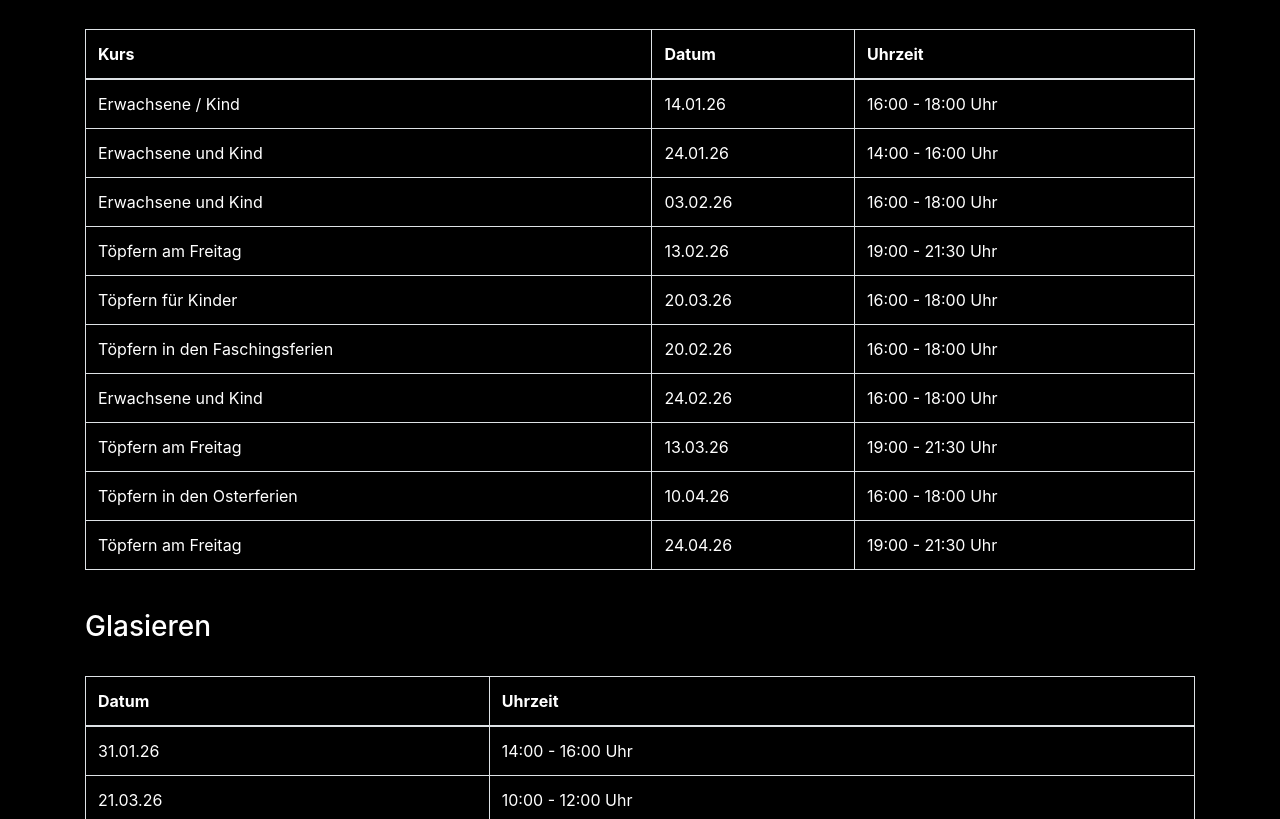
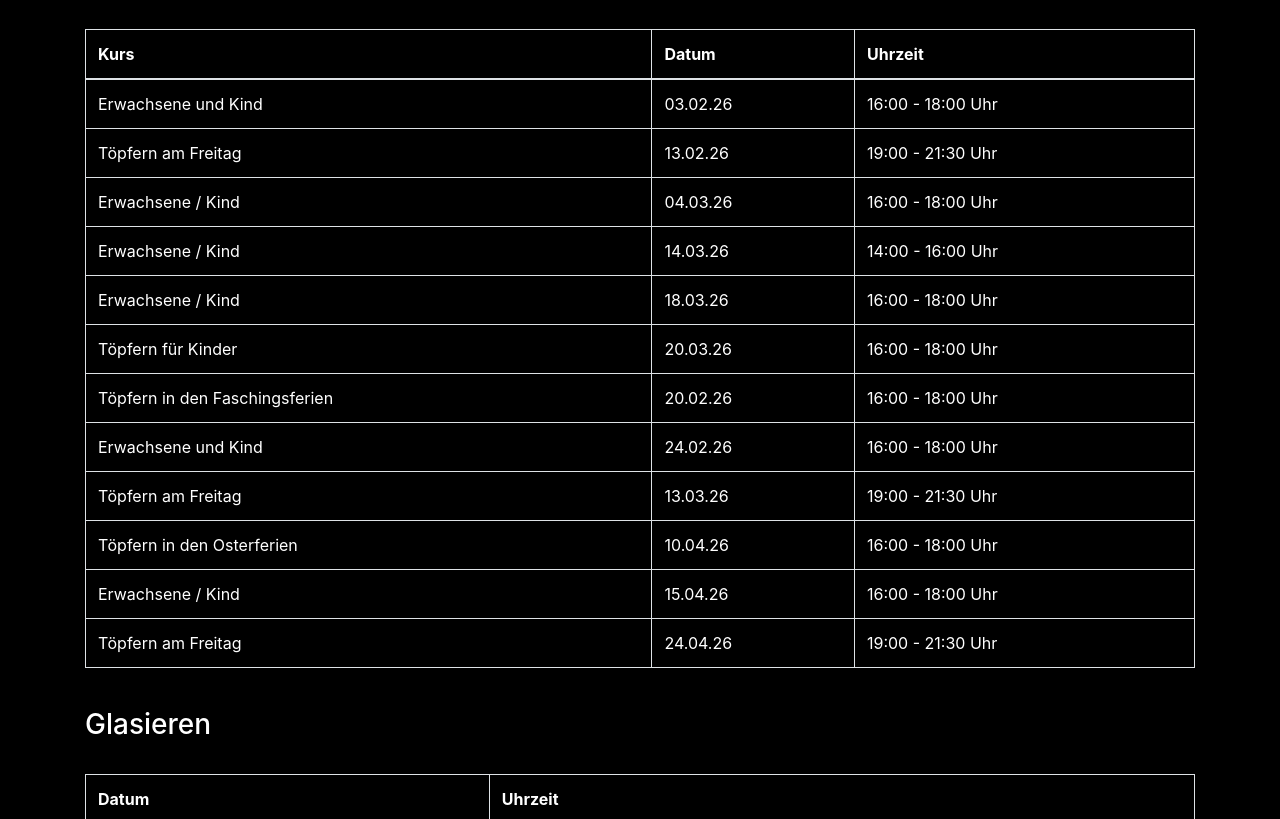
Before and after one commit to toepferwerkstatt-jutta-gebhard/website, a website: page kurse.html in a window 1280 px wide. Shown: the part 561-1380 px from the top of the page. Drawn offline with nearby package versions, Linux system fonts and the light colour scheme.

Commit message:
update kurse

```diff
--- a/kurse.html
+++ b/kurse.html
@@ -55,16 +55,6 @@
         </thead>
         <tbody>
           <tr>
-            <td>Erwachsene / Kind</td>
-            <td>14.01.26</td>
-            <td>16:00 - 18:00 Uhr</td>
-          </tr>
-          <tr>
-            <td>Erwachsene und Kind</td>
-            <td>24.01.26</td>
-            <td>14:00 - 16:00 Uhr</td>
-          </tr>
-          <tr>
             <td>Erwachsene und Kind</td>
             <td>03.02.26</td>
             <td>16:00 - 18:00 Uhr</td>
@@ -73,6 +63,21 @@
             <td>Töpfern am Freitag</td>
             <td>13.02.26</td>
             <td>19:00 - 21:30 Uhr</td>
+          </tr>
+          <tr>
+            <td>Erwachsene / Kind</td>
+            <td>04.03.26</td>
+            <td>16:00 - 18:00 Uhr</td>
+          </tr>
+          <tr>
+            <td>Erwachsene / Kind</td>
+            <td>14.03.26</td>
+            <td>14:00 - 16:00 Uhr</td>
+          </tr>
+          <tr>
+            <td>Erwachsene / Kind</td>
+            <td>18.03.26</td>
+            <td>16:00 - 18:00 Uhr</td>
           </tr>
           <tr>
             <td>Töpfern für Kinder</td>
@@ -97,6 +102,11 @@
           <tr>
             <td>Töpfern in den Osterferien</td>
             <td>10.04.26</td>
+            <td>16:00 - 18:00 Uhr</td>
+          </tr>
+          <tr>
+            <td>Erwachsene / Kind</td>
+            <td>15.04.26</td>
             <td>16:00 - 18:00 Uhr</td>
           </tr>
           <tr>
```
